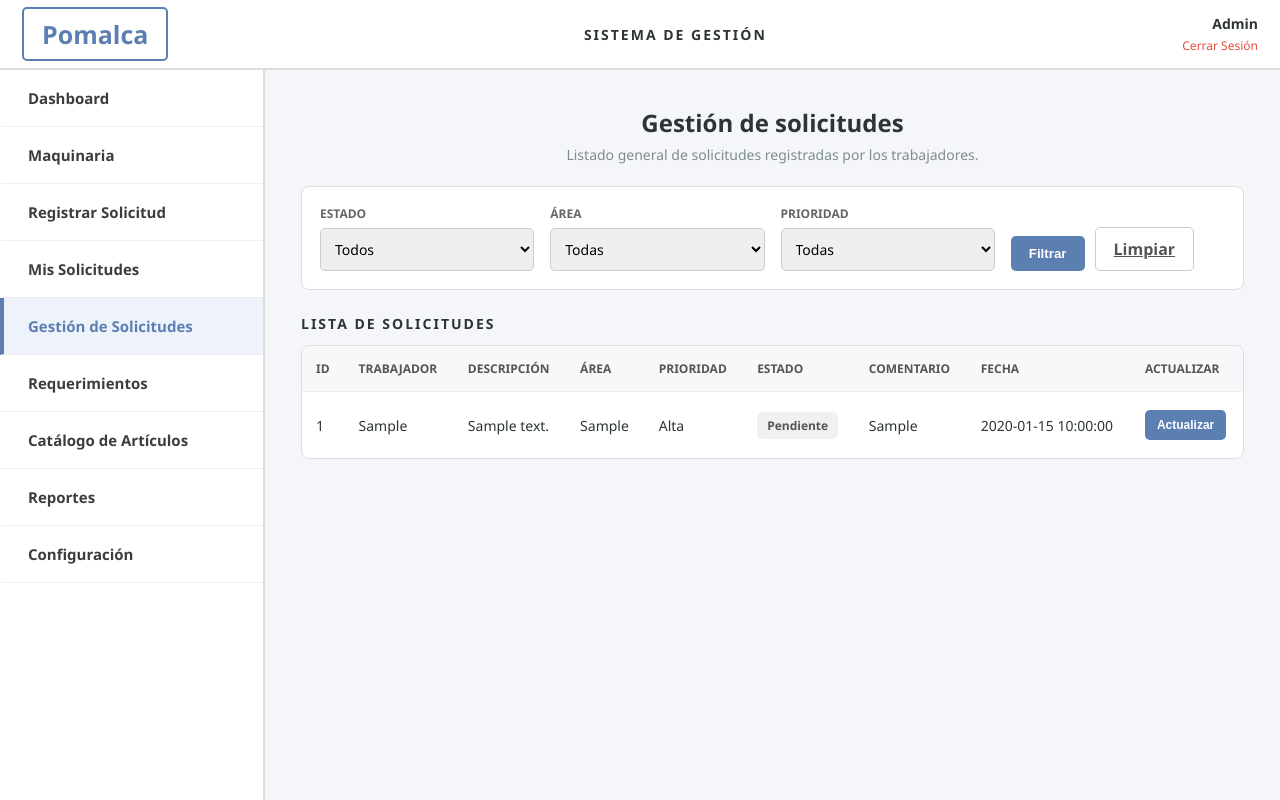
After one commit to HachikoDev2019/Pry-DAW-Grupo-2, a Flask app: page /gestion_solicitudes in a window 1280 px wide. The commit adds this page. Run offline with Flask 3, Linux system fonts and the light colour scheme; tables that the repository leaves empty hold one stand-in row (values such as "Sample post").

Commit message:
gestion de solicitudes

```diff
--- a/main.py
+++ b/main.py
@@ -1,6 +1,6 @@
 from flask import Flask, render_template, request, redirect, url_for, flash
 from maquinariaAD import clsMaquinaria, insertar_maquinaria
-from solicitudAD import clsSolicitud, insertar_solicitud, listar_mis_solicitudes
+from solicitudAD import (clsSolicitud, insertar_solicitud, listar_mis_solicitudes, listar_todas_solicitudes, actualizar_solicitud)
 
 app = Flask(__name__)
 app.secret_key = "pomalca_secret_key"
@@ -77,6 +77,41 @@ def mis_solicitudes():
         solicitudes=solicitudes
     )
 
+@app.route("/gestion_solicitudes")
+def gestion_solicitudes():
+    estado = request.args.get("estado")
+    area = request.args.get("area")
+    prioridad = request.args.get("prioridad")
+
+    solicitudes = listar_todas_solicitudes(estado, area, prioridad)
+
+    return render_template(
+        "solicitudes/gestion_solicitudes.html",
+        solicitudes=solicitudes,
+        estado=estado,
+        area=area,
+        prioridad=prioridad
+    )
+
+
+@app.route("/actualizar_solicitud", methods=["POST"])
+def actualizar_solicitud_estado():
+    try:
+        id_solicitud = request.form["id_solicitud"]
+        estado = request.form["estado"]
+        comentario = request.form["comentario"]
+
+        if actualizar_solicitud(id_solicitud, estado, comentario):
+            flash("Solicitud actualizada correctamente.", "success")
+        else:
+            flash("Error al actualizar la solicitud.", "error")
+
+        return redirect(url_for("gestion_solicitudes"))
+
+    except Exception as e:
+        flash(f"Error inesperado: {repr(e)}", "error")
+        return redirect(url_for("gestion_solicitudes"))
+
 
 if __name__ == "__main__":
     app.run(debug=True)
--- a/solicitudAD.py
+++ b/solicitudAD.py
@@ -13,7 +13,8 @@ class clsSolicitud:
 def insertar_solicitud(solicitud):
     try:
         conn = obtener_conexion()
-
+        if conn is None:
+            return False
         with conn:
             with conn.cursor() as cursor:
                 sql = """
@@ -27,11 +28,8 @@ def insertar_solicitud(solicitud):
                     solicitud.area,
                     solicitud.prioridad
                 ))
-
             conn.commit()
-
         return True
-
     except Exception as e:
         print("Error al insertar solicitud:", repr(e))
         return False
@@ -40,7 +38,8 @@ def insertar_solicitud(solicitud):
 def listar_mis_solicitudes(trabajador):
     try:
         conn = obtener_conexion()
-
+        if conn is None:
+            return False
         with conn:
             with conn.cursor() as cursor:
                 sql = """
@@ -55,3 +54,53 @@ def listar_mis_solicitudes(trabajador):
     except Exception as e:
         print("Error al listar solicitudes:", repr(e))
         return []
+
+def listar_todas_solicitudes(estado=None, area=None, prioridad=None):
+    try:
+        conn = obtener_conexion()
+        if conn is None:
+            return []
+        with conn:
+            with conn.cursor() as cursor:
+                sql = """
+                    SELECT *
+                    FROM solicitudes
+                    WHERE 1 = 1
+                """
+                params = []
+                if estado:
+                    sql += " AND estado = %s"
+                    params.append(estado)
+                if area:
+                    sql += " AND area = %s"
+                    params.append(area)
+                if prioridad:
+                    sql += " AND prioridad = %s"
+                    params.append(prioridad)
+                sql += " ORDER BY fecha_registro DESC"
+                cursor.execute(sql, params)
+                return cursor.fetchall()
+    except Exception as e:
+        print("Error al listar todas las solicitudes:", repr(e))
+        return []
+
+
+def actualizar_solicitud(id_solicitud, estado, comentario):
+    try:
+        conn = obtener_conexion()
+        if conn is None:
+            return False
+        with conn:
+            with conn.cursor() as cursor:
+                sql = """
+                    UPDATE solicitudes
+                    SET estado = %s,
+                        comentario = %s
+                    WHERE id_solicitud = %s
+                """
+                cursor.execute(sql, (estado, comentario, id_solicitud))
+            conn.commit()
+        return True
+    except Exception as e:
+        print("Error al actualizar solicitud:", repr(e))
+        return False
--- a/static/css/styles.css
+++ b/static/css/styles.css
@@ -489,3 +489,85 @@ tbody td {
 .btn-submit:hover {
     background: #333333;
 }
+.filter-card {
+    display: grid;
+    grid-template-columns: repeat(4, 1fr);
+    gap: 16px;
+
+    background: #ffffff;
+    border: 1px solid #dddddd;
+    border-radius: 8px;
+
+    padding: 18px;
+    margin-bottom: 24px;
+}
+
+.filter-group {
+    display: flex;
+    flex-direction: column;
+    gap: 6px;
+}
+
+.filter-group label {
+    color: #666666;
+    font-size: 12px;
+    font-weight: 800;
+    text-transform: uppercase;
+}
+
+.filter-group select {
+    padding: 10px;
+    border: 1px solid #cccccc;
+    border-radius: 5px;
+    font-family: inherit;
+    font-size: 14px;
+}
+
+.filter-actions {
+    display: flex;
+    align-items: end;
+    gap: 10px;
+}
+
+.btn-small {
+    background: #5b7fb1;
+    color: #ffffff;
+    border: none;
+    border-radius: 5px;
+    padding: 8px 12px;
+    font-size: 12px;
+    font-weight: 700;
+    cursor: pointer;
+}
+
+.btn-small:hover {
+    background: #3d5a82;
+}
+
+.status-badge {
+    display: inline-block;
+    padding: 5px 10px;
+    border-radius: 5px;
+    font-size: 12px;
+    font-weight: 800;
+}
+
+.status-pendiente {
+    background: #f0f0f0;
+    color: #555555;
+}
+
+.status-en-revisión {
+    background: #fff3cd;
+    color: #856404;
+}
+
+.status-aprobado {
+    background: #d4edda;
+    color: #155724;
+}
+
+.status-rechazado {
+    background: #f8d7da;
+    color: #721c24;
+}
--- a/templates/base.html
+++ b/templates/base.html
@@ -14,7 +14,7 @@
         <div class="logo">Pomalca</div>
 
         <div class="system-title">
-            SISTEMA DE GESTIÓN DE REQUERIMIENTOS INTERNOS
+            SISTEMA DE GESTIÓN
         </div>
 
         <div class="user-info">
@@ -51,11 +51,15 @@
                         Mis Solicitudes
                     </a>
                 </li>
-
+                <li>
+                    <a class="{% if request.path == '/gestion_solicitudes' %}active{% endif %}"
+                        href="{{ url_for('gestion_solicitudes') }}">
+                        Gestión de Solicitudes
+                    </a>
+                </li>
                 <li>
                     <a href="#">Requerimientos</a>
                 </li>
-
                 <li>
                     <a href="#">Catálogo de Artículos</a>
                 </li>
--- /dev/null
+++ b/templates/solicitudes/gestion_solicitudes.html
@@ -0,0 +1,152 @@
+{% extends 'base.html' %}
+
+{% block title %}Gestión de Solicitudes{% endblock %}
+
+{% block content %}
+
+<section class="page-header">
+    <h1>Gestión de solicitudes</h1>
+    <p>Listado general de solicitudes registradas por los trabajadores.</p>
+</section>
+
+<section class="content-card">
+    <form method="GET" action="{{ url_for('gestion_solicitudes') }}" class="filter-card">
+        <div class="filter-group">
+            <label>Estado</label>
+            <select name="estado">
+                <option value="">Todos</option>
+                <option value="Pendiente" {% if estado == 'Pendiente' %}selected{% endif %}>Pendiente</option>
+                <option value="En revisión" {% if estado == 'En revisión' %}selected{% endif %}>En revisión</option>
+                <option value="Aprobado" {% if estado == 'Aprobado' %}selected{% endif %}>Aprobado</option>
+                <option value="Rechazado" {% if estado == 'Rechazado' %}selected{% endif %}>Rechazado</option>
+            </select>
+        </div>
+
+        <div class="filter-group">
+            <label>Área</label>
+            <select name="area">
+                <option value="">Todas</option>
+                <option value="Campo" {% if area == 'Campo' %}selected{% endif %}>Campo</option>
+                <option value="Fábrica" {% if area == 'Fábrica' %}selected{% endif %}>Fábrica</option>
+                <option value="Logística" {% if area == 'Logística' %}selected{% endif %}>Logística</option>
+                <option value="Mantenimiento" {% if area == 'Mantenimiento' %}selected{% endif %}>Mantenimiento</option>
+            </select>
+        </div>
+
+        <div class="filter-group">
+            <label>Prioridad</label>
+            <select name="prioridad">
+                <option value="">Todas</option>
+                <option value="Alta" {% if prioridad == 'Alta' %}selected{% endif %}>Alta</option>
+                <option value="Media" {% if prioridad == 'Media' %}selected{% endif %}>Media</option>
+                <option value="Baja" {% if prioridad == 'Baja' %}selected{% endif %}>Baja</option>
+            </select>
+        </div>
+
+        <div class="filter-actions">
+            <button type="submit" class="btn-primary">Filtrar</button>
+            <a href="{{ url_for('gestion_solicitudes') }}" class="btn-secondary">Limpiar</a>
+        </div>
+    </form>
+
+    <div class="section-actions">
+        <h2>Lista de solicitudes</h2>
+    </div>
+
+    <div class="table-container">
+        <table>
+            <thead>
+                <tr>
+                    <th>ID</th>
+                    <th>Trabajador</th>
+                    <th>Descripción</th>
+                    <th>Área</th>
+                    <th>Prioridad</th>
+                    <th>Estado</th>
+                    <th>Comentario</th>
+                    <th>Fecha</th>
+                    <th>Actualizar</th>
+                </tr>
+            </thead>
+
+            <tbody>
+                {% if solicitudes %}
+                    {% for solicitud in solicitudes %}
+                    <tr>
+                        <td>{{ solicitud.id_solicitud }}</td>
+                        <td>{{ solicitud.trabajador }}</td>
+                        <td>{{ solicitud.descripcion }}</td>
+                        <td>{{ solicitud.area }}</td>
+                        <td>{{ solicitud.prioridad }}</td>
+                        <td>
+                            <span class="status-badge status-{{ solicitud.estado|replace(' ', '-')|lower }}">
+                                {{ solicitud.estado }}
+                            </span>
+                        </td>
+                        <td>{{ solicitud.comentario or 'Sin comentario' }}</td>
+                        <td>{{ solicitud.fecha_registro }}</td>
+                        <td>
+                            <button
+                                type="button"
+                                class="btn-small"
+                                onclick="abrirModalActualizar('{{ solicitud.id_solicitud }}', '{{ solicitud.estado }}', `{{ solicitud.comentario or '' }}`)"
+                            >
+                                Actualizar
+                            </button>
+                        </td>
+                    </tr>
+                    {% endfor %}
+                {% else %}
+                    <tr class="empty-row">
+                        <td colspan="9">No hay solicitudes registradas con los filtros seleccionados.</td>
+                    </tr>
+                {% endif %}
+            </tbody>
+        </table>
+    </div>
+</section>
+
+<div class="modal-overlay" id="modalActualizarSolicitud">
+    <div class="modal">
+        <h2>Actualizar solicitud</h2>
+
+        <form action="{{ url_for('actualizar_solicitud_estado') }}" method="POST">
+            <input type="hidden" id="id_solicitud" name="id_solicitud">
+
+            <div class="form-group full">
+                <label>Estado</label>
+                <select id="estado_solicitud" name="estado" required>
+                    <option value="Pendiente">Pendiente</option>
+                    <option value="En revisión">En revisión</option>
+                    <option value="Aprobado">Aprobado</option>
+                    <option value="Rechazado">Rechazado</option>
+                </select>
+            </div>
+
+            <div class="form-group full">
+                <label>Comentario</label>
+                <textarea id="comentario_solicitud" name="comentario" placeholder="Ingrese un comentario para el trabajador"></textarea>
+            </div>
+
+            <div class="modal-footer">
+                <button type="button" class="btn-secondary" onclick="cerrarModalActualizar()">Cancelar</button>
+                <button type="submit" class="btn-primary">Guardar cambios</button>
+            </div>
+        </form>
+    </div>
+</div>
+
+<script>
+function abrirModalActualizar(id, estado, comentario) {
+    document.getElementById("id_solicitud").value = id;
+    document.getElementById("estado_solicitud").value = estado;
+    document.getElementById("comentario_solicitud").value = comentario;
+    document.getElementById("modalActualizarSolicitud").classList.add("open");
+}
+
+function cerrarModalActualizar() {
+    document.getElementById("modalActualizarSolicitud").classList.remove("open");
+}
+</script>
+
+{% endblock %}
```
Also changed, not shown: script.sql (+23 -18 lines).
